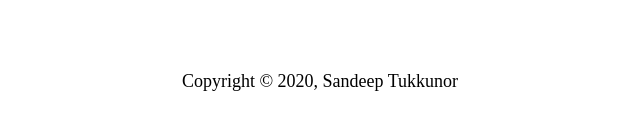
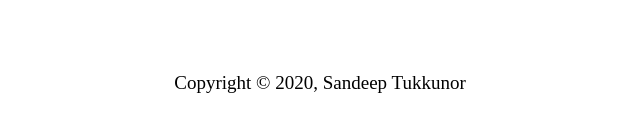
Before and after one commit to SandeepTukkunor/html_and_css_projects, a plain HTML site: page Traversy Media/HTML crash course for absolute beginners/blog.html in a window 1280 px wide. Shown: the part 611-742 px from the top of the page, 320-960 px from the left. Drawn offline with Linux system fonts and the light colour scheme.

Commit message:
edited the css file

```diff
--- a/Traversy Media/HTML crash course for absolute beginners/style.css
+++ b/Traversy Media/HTML crash course for absolute beginners/style.css
@@ -9,5 +9,5 @@
 
 #main-footer {
     text-align: center;
-    font-size: 18px;
+    font-size: 19px;
 }
```
